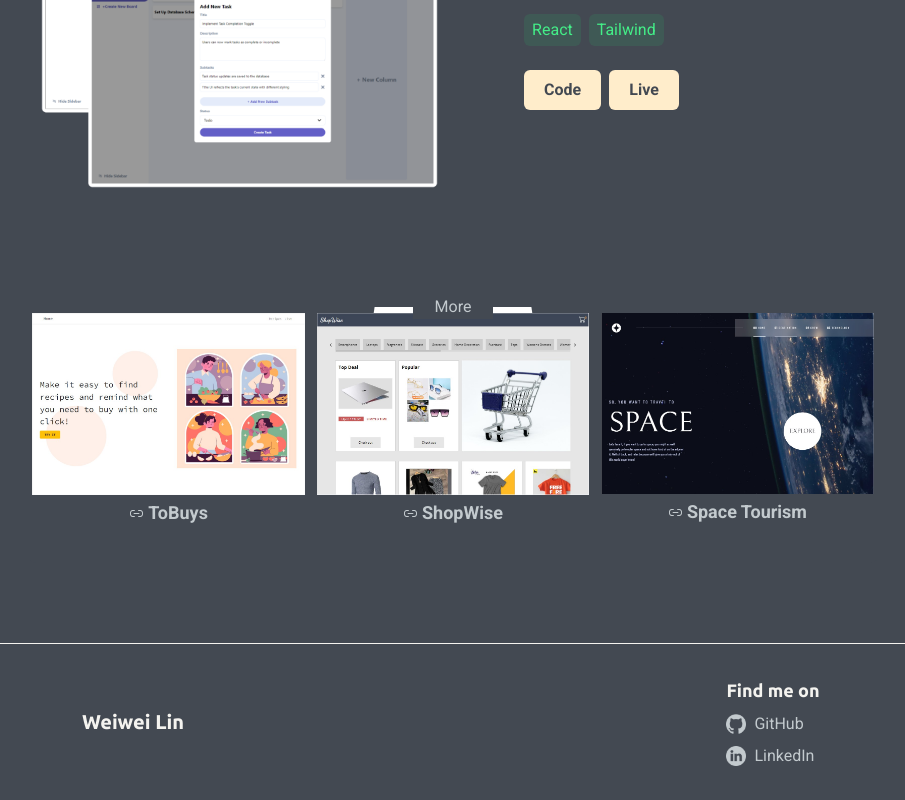
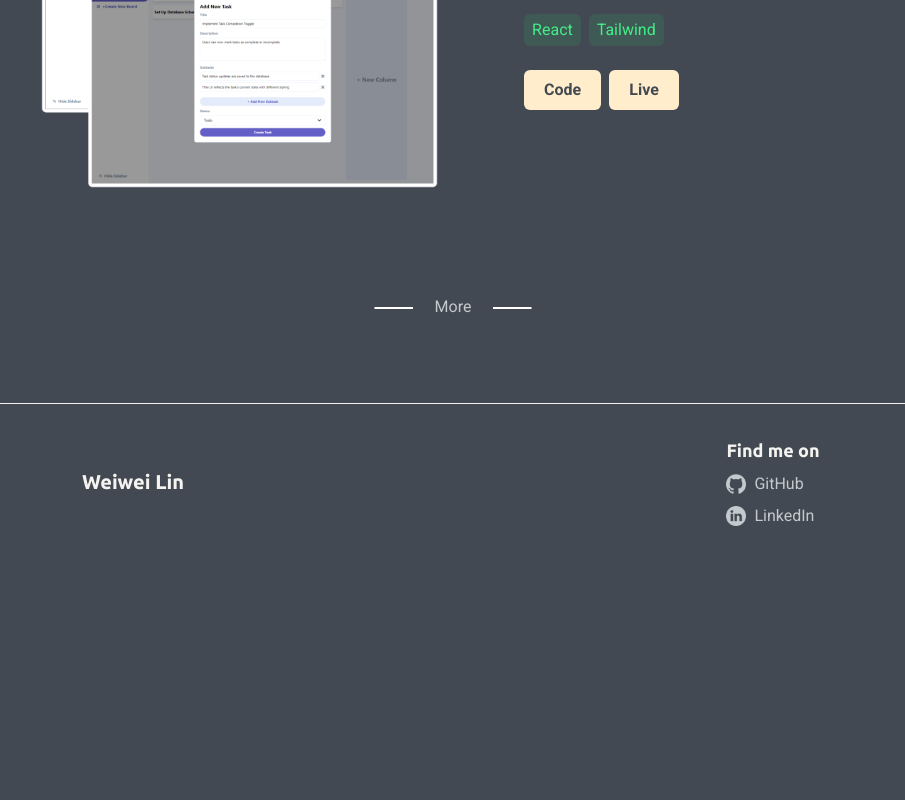
Before and after one commit to w1216linw/personal-web-v2, a Next.js app: page / in a window 1280 px wide. Shown: the part 2318-3118 px from the top of the page, without its empty margins (187-1092 px from the left). After the commit the page ends 2878 px from the top, so only its background shows below. Built offline with nearby package versions, Linux system fonts and the light colour scheme.

Commit message:
:construction:

```diff
--- a/src/app/globals.css
+++ b/src/app/globals.css
@@ -108,16 +108,18 @@ h3 {
   position: relative;
   overflow: hidden;
   border-radius: 10px;
-  height: 16rem;
+  height: 1rem;
+  transition: height 300ms linear 500ms;
 }
 
-.__container__active {
-  height: 16rem;
+.__container_active {
+  height: 18rem;
+  transition: height 300ms linear;
 }
 
 .__border {
   position: absolute;
-  top: -25%;
+  top: -4rem;
   left: 50%;
   translate: -50%;
   aspect-ratio: 1/1;
@@ -126,12 +128,12 @@ h3 {
   background: #fff;
   z-index: -2;
   scale: 100%;
-  transition: scale 200ms linear 400ms;
+  transition: scale 300ms linear;
 }
 
 .__border_active {
   scale: 1000%;
-  transition: scale 200ms linear 200ms;
+  transition: scale 300ms linear 300ms;
 }
 
 .__bottom_border {
@@ -142,23 +144,18 @@ h3 {
   bottom: 0;
   scale: 100% 100%;
   transform-origin: center;
-  transition: scale 200ms linear 200ms;
+  transition: scale 300ms linear;
 }
 
 .__bottom_border_active {
   scale: 0 100%;
-  transition: scale 200ms linear 400ms;
+  transition: scale 300ms linear 300ms;
 }
 
 .__block {
   background: var(--clr-primary-9);
-  height: 0;
+  height: 100%;
   z-index: 50;
-  transition: height 200ms linear;
-}
-
-.__block_active {
-  height: 100%;
   padding: 20px;
 }
 
--- a/src/components/Header.jsx
+++ b/src/components/Header.jsx
@@ -5,7 +5,7 @@ import { Sheet, SheetContent, SheetTrigger } from "./ui/sheet";
 const Header = ({ scrollTo, refs }) => {
   const copyMailtoClipboard = async () => {
     navigator.clipboard.writeText("w1216lin@gmail.com").then(() =>
-      toast("Mail has been copy to clipboard", {
+      toast("Email has been copy to clipboard", {
         duration: 2000,
         unstyled: true,
         classNames: {
--- a/src/components/HiddenProjects.jsx
+++ b/src/components/HiddenProjects.jsx
@@ -27,21 +27,24 @@ const HiddenProjects = () => {
             openMore ? "__bottom_border_active" : ""
           }`}
         ></div>
-        <div className={`__block ${openMore ? "__block_active" : ""} `}>
-          <Carousel className="w-full">
-            <CarouselContent className="-ml-1">
+        <div className="__block flex justify-center ">
+          <Carousel
+            className={`w-full max-w-[20rem] sm:max-w-none transition-transform duration-200 origin-top ${
+              openMore ? "scale-100 delay-300" : "scale-y-0"
+            }`}
+          >
+            <CarouselContent className="-ml-1 gap-5">
               {secProjects.map((project) => (
                 <CarouselItem
                   key={project.idx}
                   className="pl-1 sm:basis-1/2 md:basis-1/3"
                 >
-                  <div className="p-1">
+                  <div>
                     <Image
                       src={`/images/${project.key}.jpg`}
                       alt={project.name}
                       width={"1200"}
                       height={"960"}
-                      className="main_project_img"
                     />
                   </div>
                   <Link
```
